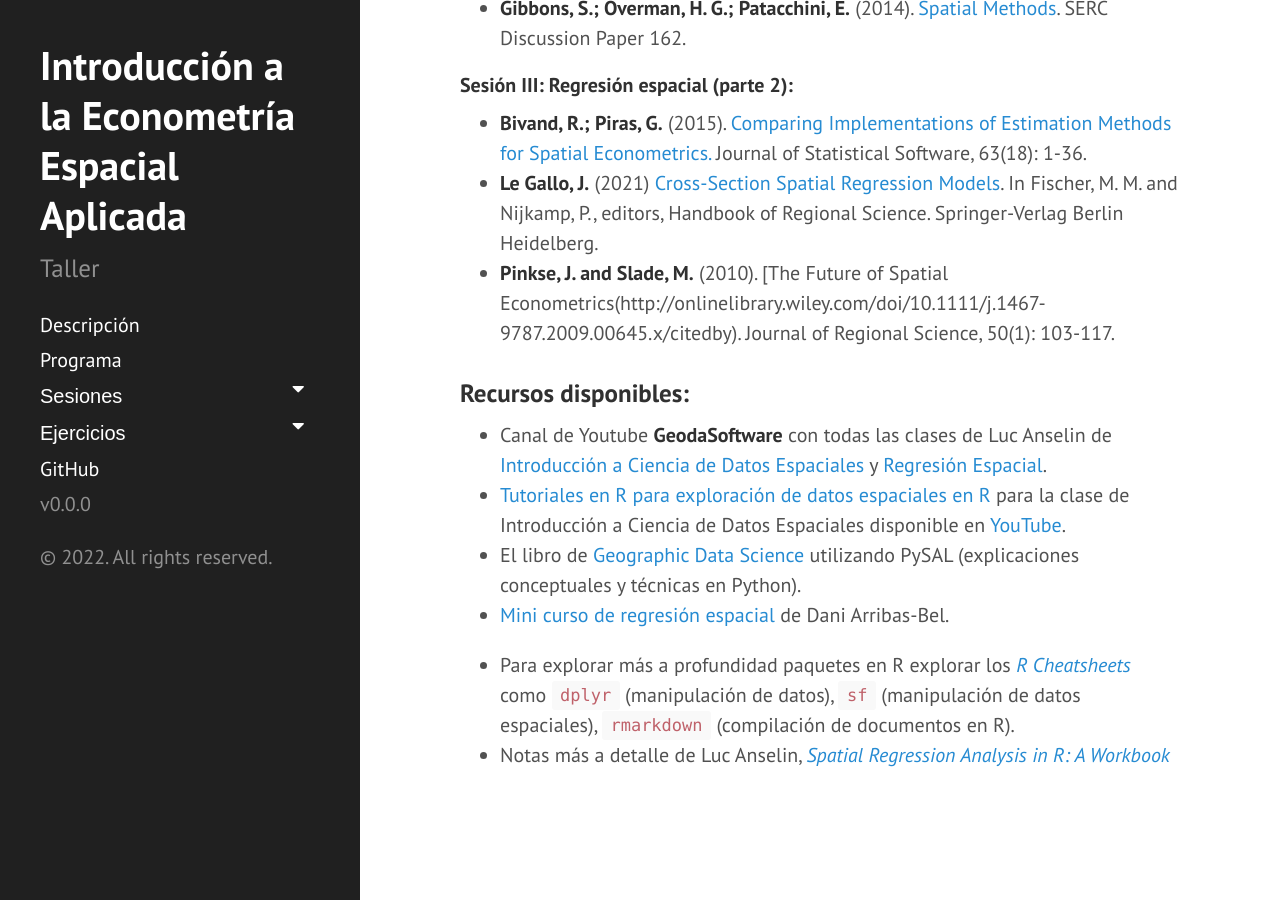
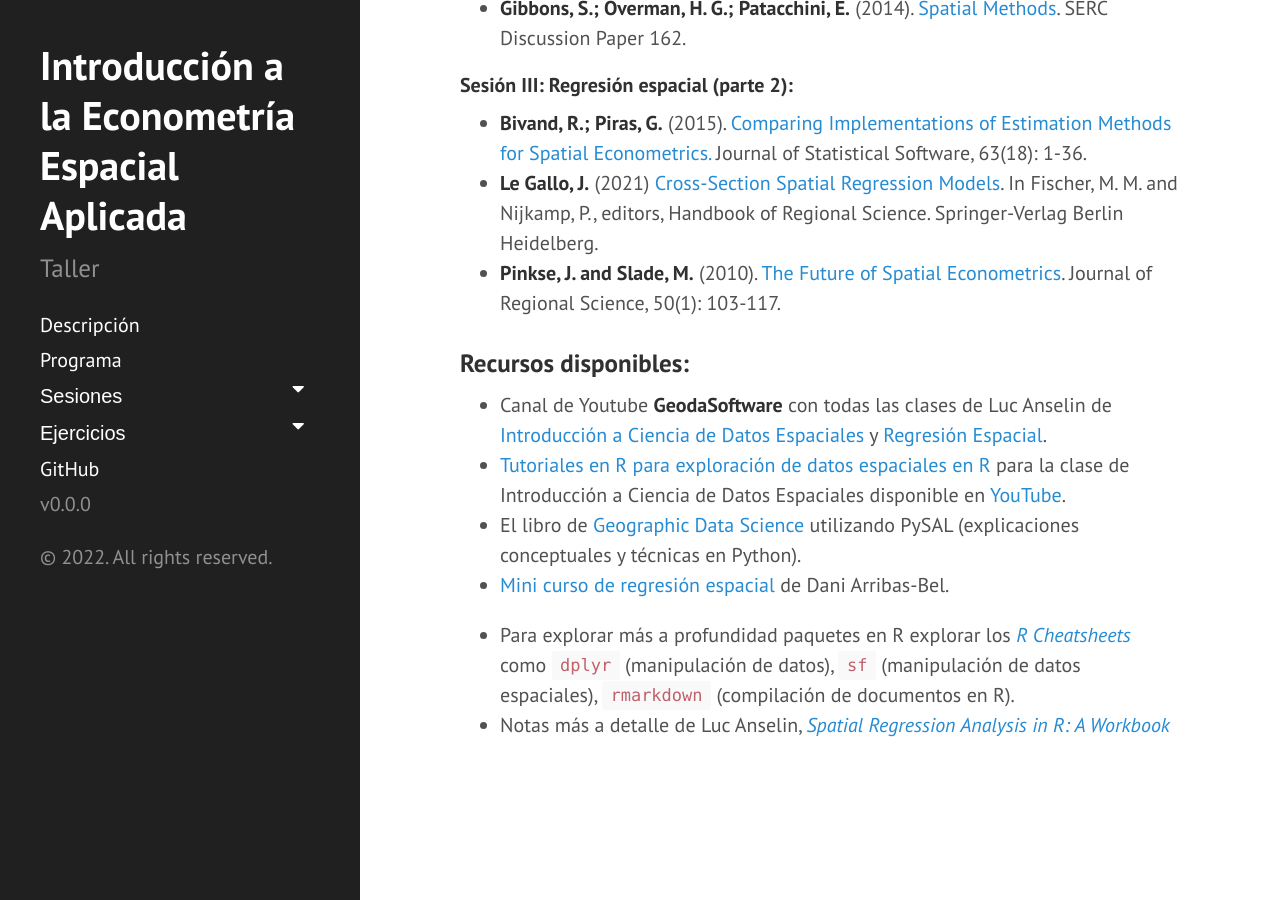
Before and after one commit to ifarah/sp_reg, a Jekyll site: the page built from programa.md, in a window 1280 px wide and 900 px high, scrolled down 981 px. Built offline with Jekyll 4.4.1, drawn with Linux system fonts in a browser that asks for light colours.

Commit message:
Update programa.md

```diff
--- a/programa.md
+++ b/programa.md
@@ -28,7 +28,7 @@ Anselin, L. (2003). [Spatial externalities, spatial multipliers, and spatial eco
 
 * **Bivand, R.; Piras, G.** (2015). [Comparing Implementations of Estimation Methods for Spatial Econometrics.](https://www.jstatsoft.org/article/view/v063i18) Journal of Statistical Software, 63(18): 1-36.
 * **Le Gallo, J.** (2021) [Cross-Section Spatial Regression Models](http://link.springer.com/referenceworkentry/10.1007/978-3-642-23430-9_85). In Fischer, M. M. and Nijkamp, P., editors, Handbook of Regional Science. Springer-Verlag Berlin Heidelberg.
-* **Pinkse, J. and Slade, M.** (2010). [The Future of Spatial Econometrics(http://onlinelibrary.wiley.com/doi/10.1111/j.1467-9787.2009.00645.x/citedby). Journal of Regional Science, 50(1): 103-117.
+* **Pinkse, J. and Slade, M.** (2010). [The Future of Spatial Econometrics](http://onlinelibrary.wiley.com/doi/10.1111/j.1467-9787.2009.00645.x/citedby). Journal of Regional Science, 50(1): 103-117.
 
 
 ### Recursos disponibles:
```
